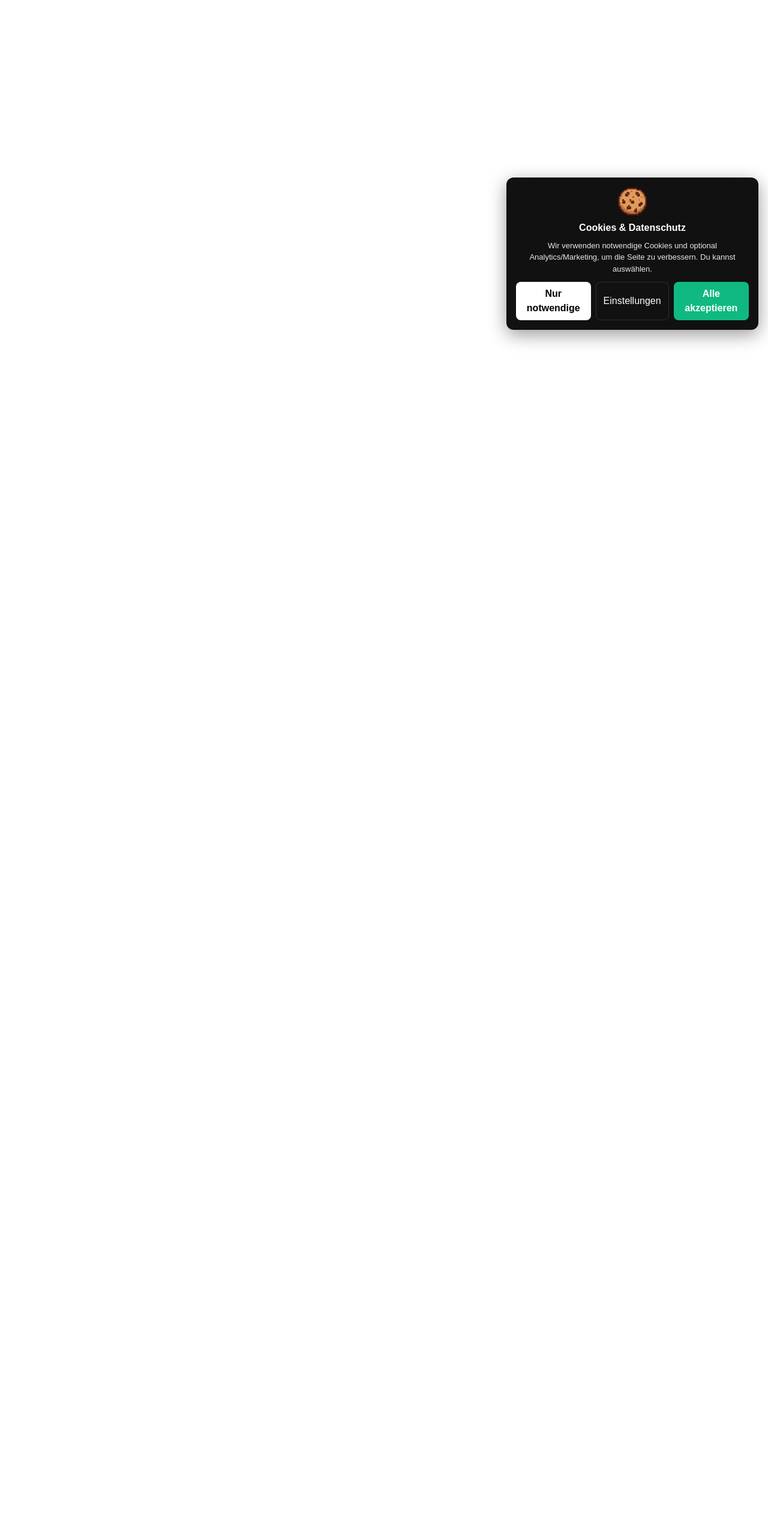
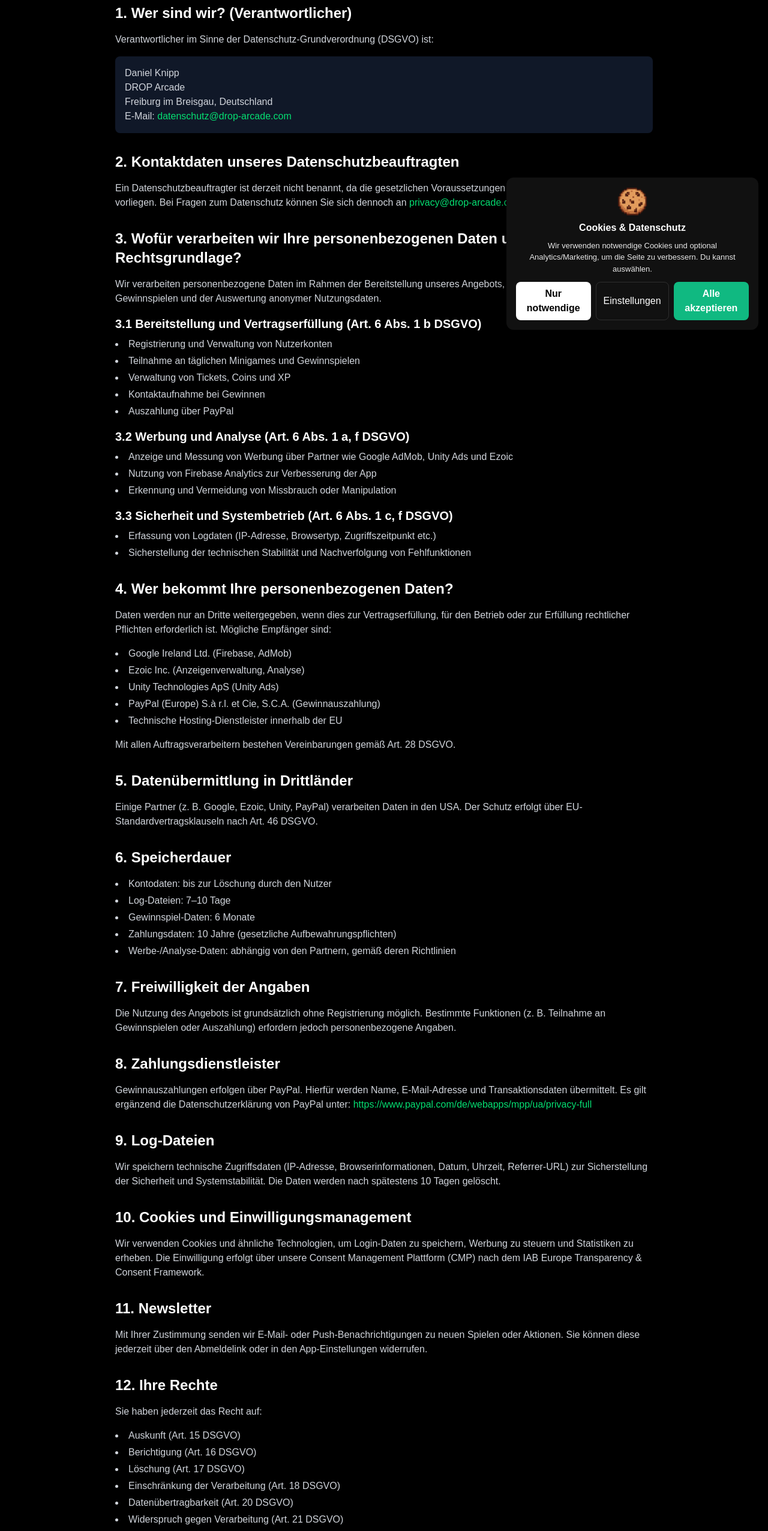
Before and after one commit to daniwavy/drop, a Next.js app: page /datenschutz in a window 1280 px wide. Shown: the part 234-2787 px from the top of the page at 60% size. Before the commit the page ends 800 px from the top, so only its background shows below. Built offline with nearby package versions, Linux system fonts and the light colour scheme; no server answers; the database is empty.

Commit message:
feat: aktualisiere Datenschutzerklärung mit umfassenden Informationen zu Datenschutzpraktiken und Kontaktdaten

```diff
--- a/src/app/datenschutz/page.tsx
+++ b/src/app/datenschutz/page.tsx
@@ -3,12 +3,176 @@ import SimpleTopbar from '@/components/SimpleTopbar';
 
 export default function DatenschutzPage() {
   return (
-    <main className="min-h-screen bg-white text-black p-6 md:p-12">
+    <main className="min-h-screen bg-black text-white py-12 px-4">
       <SimpleTopbar />
-      <div className="max-w-4xl mx-auto">
-        <h1 className="text-2xl font-bold mb-4">Datenschutzerklärung</h1>
-        <p className="text-sm text-gray-700">Diese Seite enthält Informationen zum Datenschutz. Hier stehen die Details zur Verarbeitung personenbezogener Daten, Zwecke und Kontaktmöglichkeiten.</p>
-        <p className="mt-4 text-sm text-gray-700">Wenn du möchtest, kann ich hier den vollständigen Text aus dem alten Projekt einfügen oder die vorhandenen Inhalte aus den Teamdokumenten übernehmen.</p>
+      <div className="max-w-4xl mx-auto mt-8">
+        <h1 className="text-4xl font-bold mb-2">Datenschutzerklärung</h1>
+        <p className="text-gray-400 mb-8">Stand: Oktober 2025</p>
+
+        <div className="space-y-8">
+          <p className="text-gray-300">
+            Diese Datenschutzbestimmungen gelten für das Online-Angebot unter www.drop-arcade.com („Online-Angebot").
+          </p>
+
+          <section>
+            <h2 className="text-2xl font-bold mb-4">1. Wer sind wir? (Verantwortlicher)</h2>
+            <p className="text-gray-300 mb-4">Verantwortlicher im Sinne der Datenschutz-Grundverordnung (DSGVO) ist:</p>
+            <div className="bg-gray-900 p-4 rounded-lg text-gray-300">
+              <p>Daniel Knipp</p>
+              <p>DROP Arcade</p>
+              <p>Freiburg im Breisgau, Deutschland</p>
+              <p>E-Mail: <a href="mailto:datenschutz@drop-arcade.com" className="text-green-400 hover:underline">datenschutz@drop-arcade.com</a></p>
+            </div>
+          </section>
+
+          <section>
+            <h2 className="text-2xl font-bold mb-4">2. Kontaktdaten unseres Datenschutzbeauftragten</h2>
+            <p className="text-gray-300">
+              Ein Datenschutzbeauftragter ist derzeit nicht benannt, da die gesetzlichen Voraussetzungen gemäß Art. 37 DSGVO nicht vorliegen.
+              Bei Fragen zum Datenschutz können Sie sich dennoch an <a href="mailto:privacy@drop-arcade.com" className="text-green-400 hover:underline">privacy@drop-arcade.com</a> wenden.
+            </p>
+          </section>
+
+          <section>
+            <h2 className="text-2xl font-bold mb-4">3. Wofür verarbeiten wir Ihre personenbezogenen Daten und auf welcher Rechtsgrundlage?</h2>
+            <p className="text-gray-300 mb-4">
+              Wir verarbeiten personenbezogene Daten im Rahmen der Bereitstellung unseres Angebots, der Durchführung von Gewinnspielen und der Auswertung anonymer Nutzungsdaten.
+            </p>
+
+            <h3 className="text-xl font-semibold mb-2">3.1 Bereitstellung und Vertragserfüllung (Art. 6 Abs. 1 b DSGVO)</h3>
+            <ul className="list-disc list-inside text-gray-300 space-y-1 mb-4">
+              <li>Registrierung und Verwaltung von Nutzerkonten</li>
+              <li>Teilnahme an täglichen Minigames und Gewinnspielen</li>
+              <li>Verwaltung von Tickets, Coins und XP</li>
+              <li>Kontaktaufnahme bei Gewinnen</li>
+              <li>Auszahlung über PayPal</li>
+            </ul>
+
+            <h3 className="text-xl font-semibold mb-2">3.2 Werbung und Analyse (Art. 6 Abs. 1 a, f DSGVO)</h3>
+            <ul className="list-disc list-inside text-gray-300 space-y-1 mb-4">
+              <li>Anzeige und Messung von Werbung über Partner wie Google AdMob, Unity Ads und Ezoic</li>
+              <li>Nutzung von Firebase Analytics zur Verbesserung der App</li>
+              <li>Erkennung und Vermeidung von Missbrauch oder Manipulation</li>
+            </ul>
+
+            <h3 className="text-xl font-semibold mb-2">3.3 Sicherheit und Systembetrieb (Art. 6 Abs. 1 c, f DSGVO)</h3>
+            <ul className="list-disc list-inside text-gray-300 space-y-1">
+              <li>Erfassung von Logdaten (IP-Adresse, Browsertyp, Zugriffszeitpunkt etc.)</li>
+              <li>Sicherstellung der technischen Stabilität und Nachverfolgung von Fehlfunktionen</li>
+            </ul>
+          </section>
+
+          <section>
+            <h2 className="text-2xl font-bold mb-4">4. Wer bekommt Ihre personenbezogenen Daten?</h2>
+            <p className="text-gray-300 mb-4">
+              Daten werden nur an Dritte weitergegeben, wenn dies zur Vertragserfüllung, für den Betrieb oder zur Erfüllung rechtlicher Pflichten erforderlich ist.
+              Mögliche Empfänger sind:
+            </p>
+            <ul className="list-disc list-inside text-gray-300 space-y-1 mb-4">
+              <li>Google Ireland Ltd. (Firebase, AdMob)</li>
+              <li>Ezoic Inc. (Anzeigenverwaltung, Analyse)</li>
+              <li>Unity Technologies ApS (Unity Ads)</li>
+              <li>PayPal (Europe) S.à r.l. et Cie, S.C.A. (Gewinnauszahlung)</li>
+              <li>Technische Hosting-Dienstleister innerhalb der EU</li>
+            </ul>
+            <p className="text-gray-300">
+              Mit allen Auftragsverarbeitern bestehen Vereinbarungen gemäß Art. 28 DSGVO.
+            </p>
+          </section>
+
+          <section>
+            <h2 className="text-2xl font-bold mb-4">5. Datenübermittlung in Drittländer</h2>
+            <p className="text-gray-300">
+              Einige Partner (z. B. Google, Ezoic, Unity, PayPal) verarbeiten Daten in den USA.
+              Der Schutz erfolgt über EU-Standardvertragsklauseln nach Art. 46 DSGVO.
+            </p>
+          </section>
+
+          <section>
+            <h2 className="text-2xl font-bold mb-4">6. Speicherdauer</h2>
+            <ul className="list-disc list-inside text-gray-300 space-y-1">
+              <li>Kontodaten: bis zur Löschung durch den Nutzer</li>
+              <li>Log-Dateien: 7–10 Tage</li>
+              <li>Gewinnspiel-Daten: 6 Monate</li>
+              <li>Zahlungsdaten: 10 Jahre (gesetzliche Aufbewahrungspflichten)</li>
+              <li>Werbe-/Analyse-Daten: abhängig von den Partnern, gemäß deren Richtlinien</li>
+            </ul>
+          </section>
+
+          <section>
+            <h2 className="text-2xl font-bold mb-4">7. Freiwilligkeit der Angaben</h2>
+            <p className="text-gray-300">
+              Die Nutzung des Angebots ist grundsätzlich ohne Registrierung möglich.
+              Bestimmte Funktionen (z. B. Teilnahme an Gewinnspielen oder Auszahlung) erfordern jedoch personenbezogene Angaben.
+            </p>
+          </section>
+
+          <section>
+            <h2 className="text-2xl font-bold mb-4">8. Zahlungsdienstleister</h2>
+            <p className="text-gray-300">
+              Gewinnauszahlungen erfolgen über PayPal.
+              Hierfür werden Name, E-Mail-Adresse und Transaktionsdaten übermittelt.
+              Es gilt ergänzend die Datenschutzerklärung von PayPal unter: <a href="https://www.paypal.com/de/webapps/mpp/ua/privacy-full" className="text-green-400 hover:underline" target="_blank" rel="noopener noreferrer">https://www.paypal.com/de/webapps/mpp/ua/privacy-full</a>
+            </p>
+          </section>
+
+          <section>
+            <h2 className="text-2xl font-bold mb-4">9. Log-Dateien</h2>
+            <p className="text-gray-300">
+              Wir speichern technische Zugriffsdaten (IP-Adresse, Browserinformationen, Datum, Uhrzeit, Referrer-URL) zur Sicherstellung der Sicherheit und Systemstabilität.
+              Die Daten werden nach spätestens 10 Tagen gelöscht.
+            </p>
+          </section>
+
+          <section>
+            <h2 className="text-2xl font-bold mb-4">10. Cookies und Einwilligungsmanagement</h2>
+            <p className="text-gray-300">
+              Wir verwenden Cookies und ähnliche Technologien, um Login-Daten zu speichern, Werbung zu steuern und Statistiken zu erheben.
+              Die Einwilligung erfolgt über unsere Consent Management Plattform (CMP) nach dem IAB Europe Transparency & Consent Framework.
+            </p>
+          </section>
+
+          <section>
+            <h2 className="text-2xl font-bold mb-4">11. Newsletter</h2>
+            <p className="text-gray-300">
+              Mit Ihrer Zustimmung senden wir E-Mail- oder Push-Benachrichtigungen zu neuen Spielen oder Aktionen.
+              Sie können diese jederzeit über den Abmeldelink oder in den App-Einstellungen widerrufen.
+            </p>
+          </section>
+
+          <section>
+            <h2 className="text-2xl font-bold mb-4">12. Ihre Rechte</h2>
+            <p className="text-gray-300 mb-4">Sie haben jederzeit das Recht auf:</p>
+            <ul className="list-disc list-inside text-gray-300 space-y-1 mb-4">
+              <li>Auskunft (Art. 15 DSGVO)</li>
+              <li>Berichtigung (Art. 16 DSGVO)</li>
+              <li>Löschung (Art. 17 DSGVO)</li>
+              <li>Einschränkung der Verarbeitung (Art. 18 DSGVO)</li>
+              <li>Datenübertragbarkeit (Art. 20 DSGVO)</li>
+              <li>Widerspruch gegen Verarbeitung (Art. 21 DSGVO)</li>
+              <li>Beschwerde bei der zuständigen Aufsichtsbehörde</li>
+            </ul>
+            <p className="text-gray-300">
+              Zur Ausübung dieser Rechte kontaktieren Sie bitte <a href="mailto:privacy@drop-arcade.com" className="text-green-400 hover:underline">privacy@drop-arcade.com</a>.
+            </p>
+          </section>
+
+          <section>
+            <h2 className="text-2xl font-bold mb-4">13. Kontakt</h2>
+            <div className="bg-gray-900 p-4 rounded-lg text-gray-300">
+              <p><strong>Verantwortlicher:</strong></p>
+              <p>Daniel Knipp</p>
+              <p>E-Mail: <a href="mailto:datenschutz@drop-arcade.com" className="text-green-400 hover:underline">datenschutz@drop-arcade.com</a></p>
+              <p>Ort: Freiburg im Breisgau, Deutschland</p>
+            </div>
+          </section>
+        </div>
+
+        <div className="mt-12 pt-8 border-t border-gray-700">
+          <p className="text-gray-500 text-sm">
+            Zuletzt aktualisiert: Oktober 2025
+          </p>
+        </div>
       </div>
     </main>
   );
```
